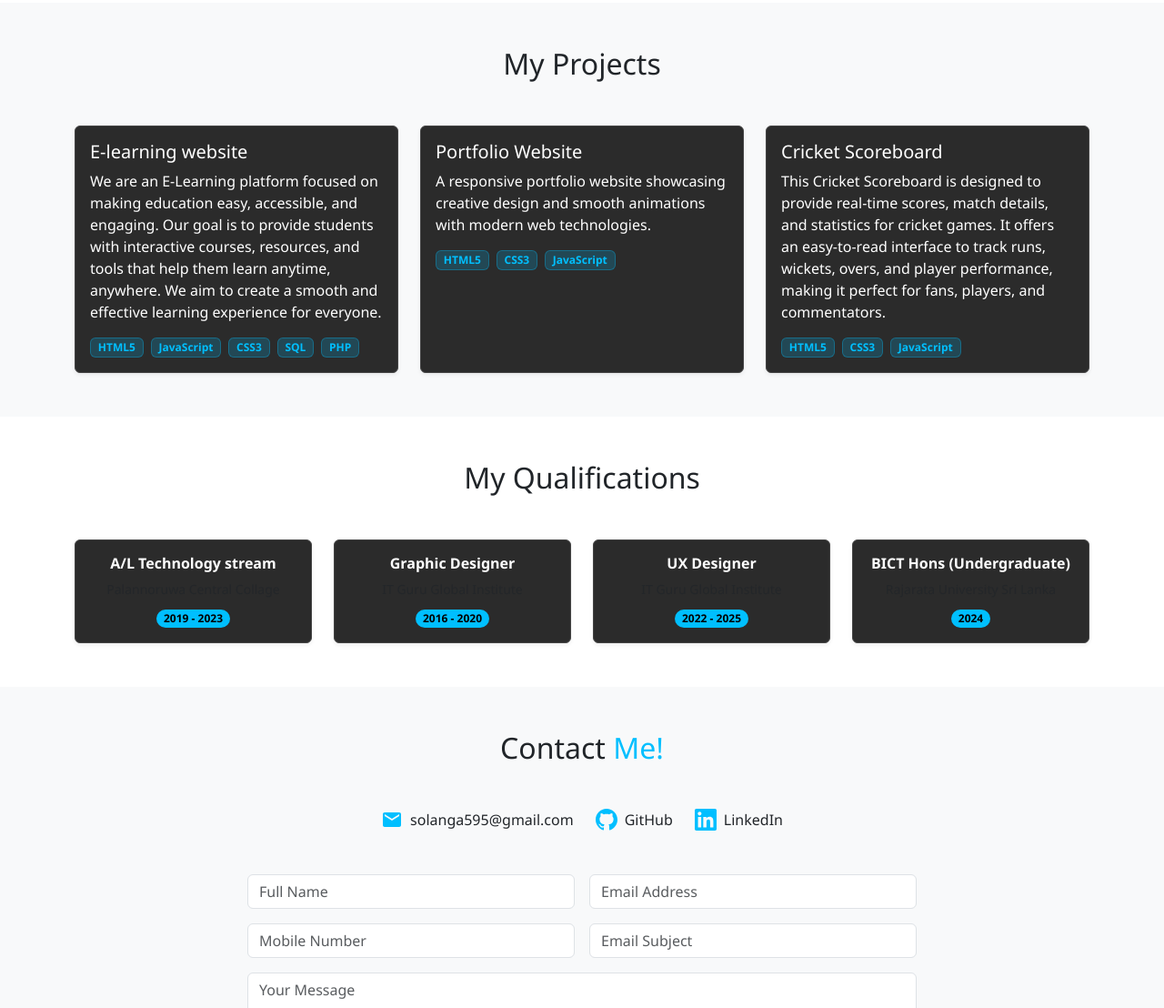
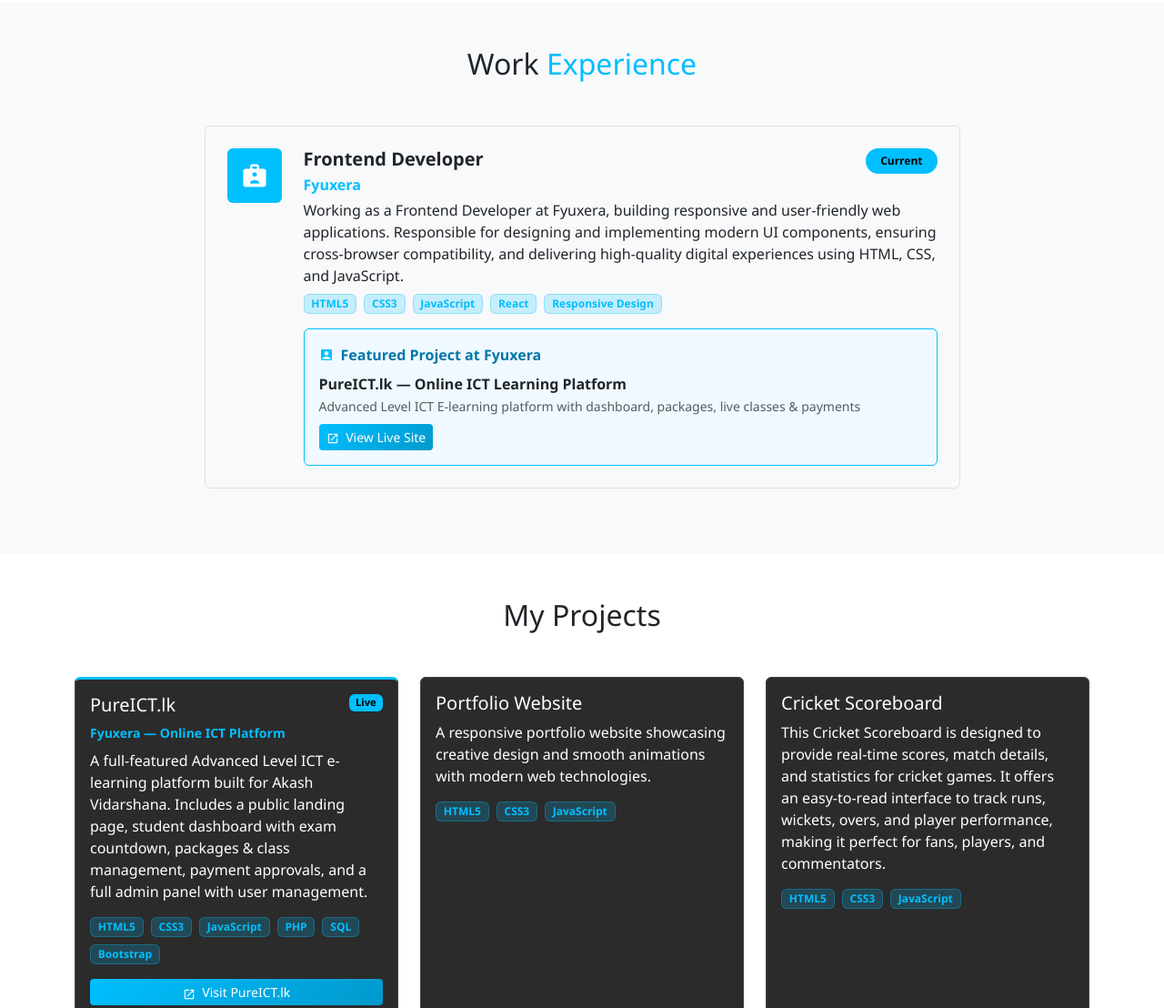
Before and after one commit to Kasun018/My_portfolio, a plain HTML site: page index.html in a window 1280 px wide. Shown: the part 1299-2407 px from the top of the page at 91% size. Drawn offline with nearby package versions, Linux system fonts and the light colour scheme; a script that the page names is missing; a web font is replaced by a local one.

Commit message:
feat: add experience section and update featured project showcase

```diff
--- a/index.html
+++ b/index.html
@@ -21,6 +21,7 @@
                     <ul class="navbar-nav">
                         <li class="nav-item"><a class="nav-link" href="#home">Home</a></li>
                         <li class="nav-item"><a class="nav-link" href="#about">About</a></li>
+                        <li class="nav-item"><a class="nav-link" href="#experience">Experience</a></li>
                         <li class="nav-item"><a class="nav-link" href="#projects">Projects</a></li>
                         <li class="nav-item"><a class="nav-link" href="#qualifications">Education</a></li>
                         <li class="nav-item"><a class="nav-link" href="#contact">Contact</a></li>
@@ -97,23 +98,87 @@
         </div>
     </section>
 
-    <section id="projects" class="py-5 bg-light">
+    <!-- Experience Section -->
+    <section id="experience" class="py-5 bg-light">
+        <div class="container">
+            <h2 class="text-center mb-5">Work <span class="text-primary">Experience</span></h2>
+            <div class="row justify-content-center">
+                <div class="col-lg-9">
+
+                    <!-- Fyuxera -->
+                    <div class="experience-card d-flex gap-4 mb-4 p-4 rounded border">
+                        <div class="experience-icon flex-shrink-0 d-flex align-items-center justify-content-center rounded" style="width:60px;height:60px;background:#00bfff;">
+                            <svg width="30" height="30" viewBox="0 0 24 24" fill="white">
+                                <path d="M20 6h-4V4c0-1.1-.9-2-2-2h-4c-1.1 0-2 .9-2 2v2H4c-1.1 0-2 .9-2 2v12c0 1.1.9 2 2 2h16c1.1 0 2-.9 2-2V8c0-1.1-.9-2-2-2zm-10-2h4v2h-4V4zM12 13c-1.1 0-2-.9-2-2s.9-2 2-2 2 .9 2 2-.9 2-2 2zm4 6H8v-.57c0-.81.48-1.53 1.22-1.85C9.93 16.21 10.94 16 12 16s2.07.21 2.78.58c.74.32 1.22 1.04 1.22 1.85V19z"/>
+                            </svg>
+                        </div>
+                        <div class="flex-grow-1">
+                            <div class="d-flex justify-content-between align-items-start flex-wrap gap-2">
+                                <div>
+                                    <h3 class="h5 fw-bold mb-1">Frontend Developer</h3>
+                                    <p class="text-primary fw-semibold mb-1">Fyuxera</p>
+                                </div>
+                                <span class="badge rounded-pill px-3 py-2" style="background:#00bfff;color:#000;">Current</span>
+                            </div>
+                            <p class="mb-2">Working as a Frontend Developer at Fyuxera, building responsive and user-friendly web applications. Responsible for designing and implementing modern UI components, ensuring cross-browser compatibility, and delivering high-quality digital experiences using HTML, CSS, and JavaScript.</p>
+                            <div class="d-flex flex-wrap gap-2 mb-3">
+                                <span class="badge bg-secondary">HTML5</span>
+                                <span class="badge bg-secondary">CSS3</span>
+                                <span class="badge bg-secondary">JavaScript</span>
+                                <span class="badge bg-secondary">React</span>
+                                <span class="badge bg-secondary">Responsive Design</span>
+                            </div>
+                            <!-- Featured Project -->
+                            <div class="border rounded p-3" style="background:#f0f9ff;border-color:#00bfff !important;">
+                                <div class="d-flex align-items-center gap-2 mb-2">
+                                    <svg width="16" height="16" viewBox="0 0 24 24" fill="#00bfff"><path d="M19 3H5c-1.1 0-2 .9-2 2v14c0 1.1.9 2 2 2h14c1.1 0 2-.9 2-2V5c0-1.1-.9-2-2-2zm-7 3c1.93 0 3.5 1.57 3.5 3.5S13.93 13 12 13s-3.5-1.57-3.5-3.5S10.07 6 12 6zm7 13H5v-.23c0-.62.28-1.2.76-1.58C7.47 15.82 9.64 15 12 15s4.53.82 6.24 2.19c.48.38.76.97.76 1.58V19z"/></svg>
+                                    <span class="fw-semibold" style="color:#0077a8;">Featured Project at Fyuxera</span>
+                                </div>
+                                <div class="d-flex justify-content-between align-items-center flex-wrap gap-2">
+                                    <div>
+                                        <p class="fw-bold mb-0">PureICT.lk — Online ICT Learning Platform</p>
+                                        <small class="text-muted">Advanced Level ICT E-learning platform with dashboard, packages, live classes & payments</small>
+                                    </div>
+                                    <a href="https://pureict.lk/" target="_blank" class="btn btn-sm btn-primary">
+                                        <svg width="14" height="14" viewBox="0 0 24 24" fill="currentColor" class="me-1"><path d="M19 19H5V5h7V3H5a2 2 0 00-2 2v14a2 2 0 002 2h14a2 2 0 002-2v-7h-2v7zM14 3v2h3.59l-9.83 9.83 1.41 1.41L19 6.41V10h2V3h-7z"/></svg>
+                                        View Live Site
+                                    </a>
+                                </div>
+                            </div>
+                        </div>
+                    </div>
+
+                </div>
+            </div>
+        </div>
+    </section>
+
+    <section id="projects" class="py-5 bg-white">
         <div class="container">
             <h2 class="text-center mb-5">My Projects</h2>
             <div class="row g-4">
-                <!-- Project 1 -->
+                <!-- Project 1 - PureICT.lk (Featured) -->
                 <div class="col-md-6 col-lg-4">
-                    <div class="card h-100 shadow-sm border-0">
+                    <div class="card h-100 border-0" style="border-top: 3px solid #00bfff !important;">
                         <div class="card-body">
-                            <h3 class="card-title h5">E-learning website</h3>
-                            <p class="card-text">We are an E-Learning platform focused on making education easy, accessible, and engaging. Our goal is to provide students with interactive courses, resources, and tools that help them learn anytime, anywhere. We aim to create a smooth and effective learning experience for everyone.</p>
-                            <div class="d-flex flex-wrap gap-2 mt-3">
+                            <div class="d-flex justify-content-between align-items-start mb-2">
+                                <h3 class="card-title h5 mb-0">PureICT.lk</h3>
+                                <span class="badge" style="background:#00bfff;color:#000;font-size:0.7rem;">Live</span>
+                            </div>
+                            <p class="text-primary small fw-semibold mb-2">Fyuxera — Online ICT Platform</p>
+                            <p class="card-text">A full-featured Advanced Level ICT e-learning platform built for Akash Vidarshana. Includes a public landing page, student dashboard with exam countdown, packages & class management, payment approvals, and a full admin panel with user management.</p>
+                            <div class="d-flex flex-wrap gap-2 mt-3 mb-3">
                                 <span class="badge bg-secondary">HTML5</span>
+                                <span class="badge bg-secondary">CSS3</span>
                                 <span class="badge bg-secondary">JavaScript</span>
-                                <span class="badge bg-secondary">CSS3</span>
+                                <span class="badge bg-secondary">PHP</span>
                                 <span class="badge bg-secondary">SQL</span>
-                                <span class="badge bg-secondary">PHP</span>
+                                <span class="badge bg-secondary">Bootstrap</span>
                             </div>
+                            <a href="https://pureict.lk/" target="_blank" class="btn btn-primary btn-sm w-100">
+                                <svg width="14" height="14" viewBox="0 0 24 24" fill="currentColor" class="me-1"><path d="M19 19H5V5h7V3H5a2 2 0 00-2 2v14a2 2 0 002 2h14a2 2 0 002-2v-7h-2v7zM14 3v2h3.59l-9.83 9.83 1.41 1.41L19 6.41V10h2V3h-7z"/></svg>
+                                Visit PureICT.lk
+                            </a>
                         </div>
                     </div>
                 </div>
```
